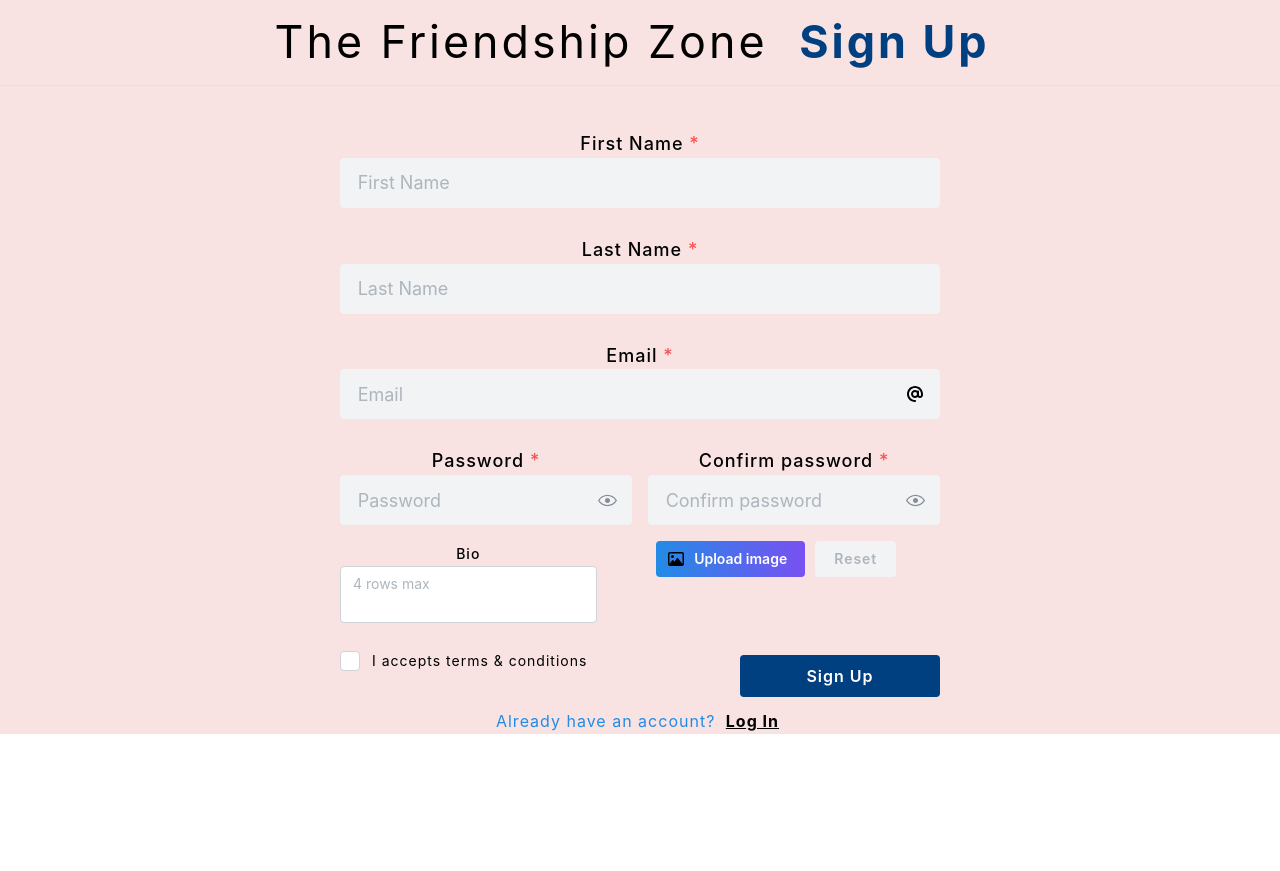
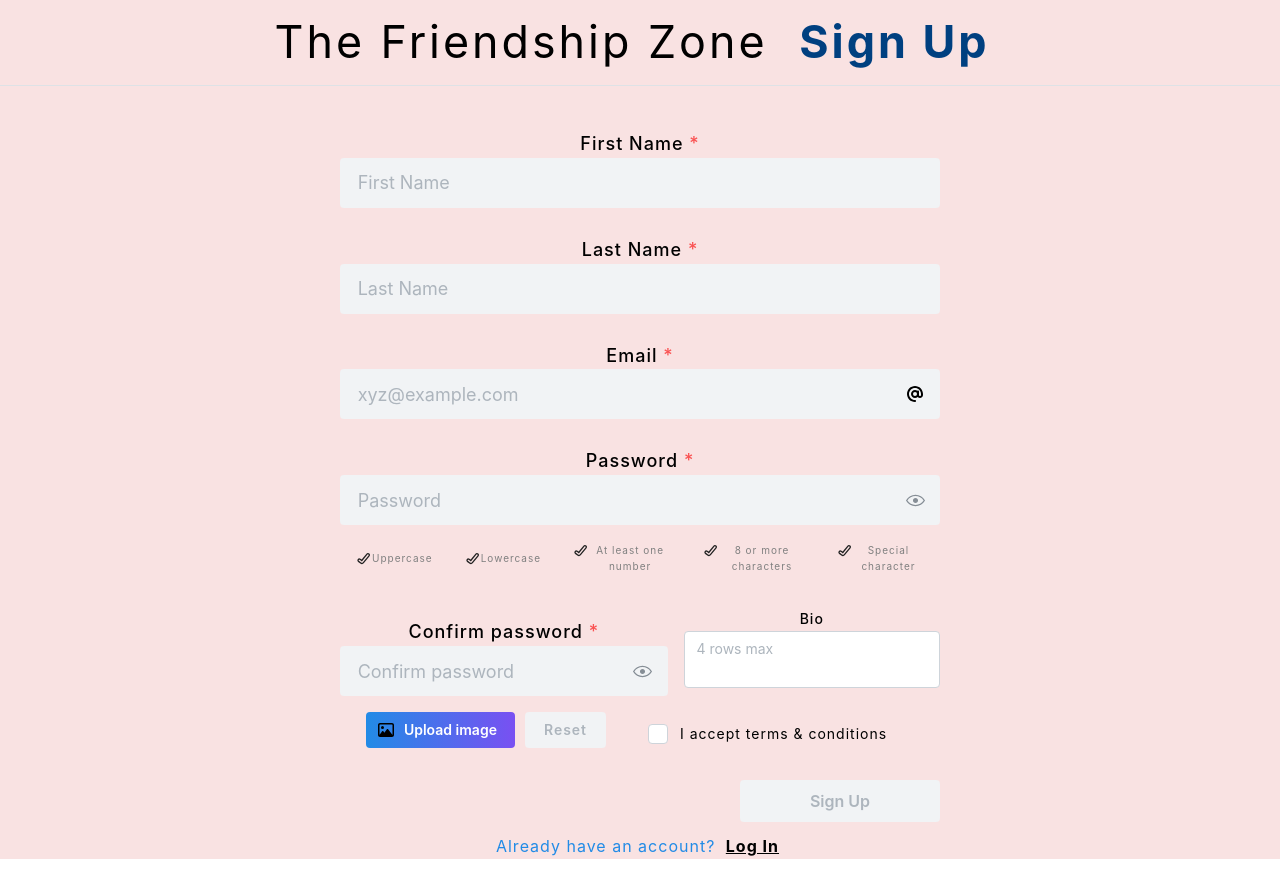
Before and after one commit to A-n-u-O/social-media, a React (Vite) app: page /signUpPage in a window 1280 px wide. Before the commit the page ends 800 px from the top, so only its background shows below. Built offline with nearby package versions, Linux system fonts and the light colour scheme.

Commit message:
changes made

```diff
--- a/package.json
+++ b/package.json
@@ -23,6 +23,7 @@
     "@tiptap/pm": "^2.4.0",
     "@tiptap/react": "^2.4.0",
     "@tiptap/starter-kit": "^2.4.0",
+    "axios": "^1.7.2",
     "dayjs": "^1.11.11",
     "embla-carousel-react": "^8.1.3",
     "emoji-mart": "^5.6.0",
--- a/src/Pages/SignUpPage.tsx
+++ b/src/Pages/SignUpPage.tsx
@@ -4,6 +4,7 @@ import {
   Checkbox,
   Divider,
   FileButton,
+  Flex,
   Grid,
   Group,
   Image,
@@ -15,8 +16,10 @@ import {
 import { isEmail, useForm } from "@mantine/form";
 import at from "../assets/iconAt.svg";
 import imageIcon from "../assets/iconImage.svg";
-import { Link } from "react-router-dom";
+import doneIcon from "../assets/doneIcon.svg";
+import { Link, useNavigate } from "react-router-dom";
 import { useEffect, useRef, useState } from "react";
+import axios from "axios";
 
 // type SignUpPageProps = {
 //   name: [firstName: string, lastName: string];
@@ -43,19 +46,99 @@ const SignUpPage = () => {
       },
     },
   });
+  const navigate = useNavigate();
+  const [profilePicture, setProfilePicture] = useState<File | null>(null);
+  const [profilePictureUrl, setProfilePictureUrl] = useState<null | string>(
+    null
+  );
+  const [password, setPassword] = useState("");
 
-  const [profilePicture, setProfilePicture] = useState<File | null>();
-  const [profilePictureUrl, setProfilePictureUrl] = useState<null | string>();
   useEffect(() => {
     if (profilePicture) {
       setProfilePictureUrl(URL.createObjectURL(profilePicture));
     }
   }, [profilePicture]);
+
   const resetRef = useRef<() => void>(null);
   const clearFile = () => {
     setProfilePicture(null);
     resetRef.current?.();
   };
+
+  const [isButtonDisabled, setIsButtonDisabled] = useState(true);
+  const [error, setError] = useState<string | null>(null);
+
+  const handlePasswordFormat = (password: string) => {
+    switch (true) {
+      case password.length < 8:
+        setError("Password must be at least 8 characters long");
+        setIsButtonDisabled(true);
+        break;
+      case !/[a-z]/.test(password):
+        setError("Password must contain at least one lowercase letter");
+        setIsButtonDisabled(true);
+        break;
+      case !/[A-Z]/.test(password):
+        setError("Password must contain at least one uppercase letter");
+        setIsButtonDisabled(true);
+        break;
+      case !/\d/.test(password):
+        setError("Password must contain at least one digit");
+        setIsButtonDisabled(true);
+        break;
+      case !/[@#$%^&*!]/.test(password):
+        setError(
+          "Password must contain at least one special character (@#$%^&*!)"
+        );
+        setIsButtonDisabled(true);
+        break;
+      default:
+        setError(null);
+        setIsButtonDisabled(false);
+    }
+  };
+
+  const handleSubmit = async (values: any) => {
+    handlePasswordFormat(values.password);
+    if (error) return;
+
+    const formData = new FormData();
+    if (
+      values.firstName.trim() !== "" &&
+      values.lastName.trim() !== "" &&
+      values.password.trim() !== "" &&
+      values.email.trim() !== ""
+    ) {
+      formData.append("firstname", values.firstName);
+      formData.append("lastname", values.lastName);
+      formData.append("email", values.email);
+      formData.append("password", values.password);
+      formData.append("phone", "0800000000");
+      formData.append("role", "PATIENT");
+      if (profilePicture) {
+        formData.append("files", profilePicture);
+      }
+      try {
+        const response = await axios.post(
+          "https://femmetech-backend.onrender.com/api/signup",
+          formData,
+          {
+            headers: {
+              "Content-type": "multipart/form-data",
+            },
+          }
+        );
+        console.log(response.data);
+        navigate("/logInPage");
+      } catch (error) {
+        console.error("error occurred", error);
+        setError("An error occurred during signup. Please try again.");
+      }
+    } else {
+      alert("please fill all asterisked fields");
+    }
+  };
+
   return (
     <Box w="100%" h="100%" ta="center" mx="auto" bg="#F9E2E2" lts="1px">
       <Text size="2.8rem" p="20" lts="3px">
@@ -66,7 +149,7 @@ const SignUpPage = () => {
       </Text>
       <Divider p="md" />
       <form
-        onSubmit={form.onSubmit((values) => console.log(values))}
+        onSubmit={form.onSubmit(handleSubmit)}
         style={{ maxWidth: "600px", margin: "auto" }}>
         <Grid grow>
           <Grid.Col span={12}>
@@ -74,6 +157,7 @@ const SignUpPage = () => {
               variant="filled"
               mt="sm"
               size="lg"
+              withErrorStyles
               radius="sm"
               label="First Name"
               placeholder="First Name"
@@ -102,7 +186,8 @@ const SignUpPage = () => {
               size="lg"
               radius="sm"
               label="Email"
-              placeholder="Email"
+              placeholder="xyz@example.com"
+              type="email"
               required
               rightSectionPointerEvents="none"
               rightSection={<Image w="1rem" h="1rem" src={at} />}
@@ -119,9 +204,63 @@ const SignUpPage = () => {
               label="Password"
               placeholder="Password"
               required
-              key={form.key("password")}
-              {...form.getInputProps("password")}
+              value={password}
+              onChange={(event) => {
+                const value = event.currentTarget.value;
+                setPassword(value);
+                handlePasswordFormat(value);
+                form.setFieldValue("password", value);
+              }}
             />
+            <Flex align="center" mt={2}>
+              <Flex
+                align="center"
+                style={{
+                  color: /[A-Z]/.test(password) ? "blue" : "grey",
+                  fontSize: "10px",
+                  margin: "8px",
+                  padding: "8px",
+                }}>
+                <Image src={doneIcon} h="1rem" w="1rem" /> Uppercase
+              </Flex>
+              <Flex
+                align="center"
+                style={{
+                  color: /[a-z]/.test(password) ? "blue" : "grey",
+                  fontSize: "10px",
+                  margin: "8px",
+                  padding: "8px",
+                }}>
+                <Image src={doneIcon} h="1rem" w="1rem" /> Lowercase
+              </Flex>
+              <Flex
+                style={{
+                  color: /\d/.test(password) ? "blue" : "grey",
+                  fontSize: "10px",
+                  margin: "8px",
+                  padding: "8px",
+                }}>
+                <Image src={doneIcon} h="1rem" w="1rem" /> At least one number
+              </Flex>
+              <Flex
+                style={{
+                  color: password.length >= 8 ? "blue" : "grey",
+                  fontSize: "10px",
+                  margin: "8px",
+                  padding: "8px",
+                }}>
+                <Image src={doneIcon} h="1rem" w="1rem" /> 8 or more characters
+              </Flex>
+              <Flex
+                style={{
+                  color: /[@#$%^&*!]/.test(password) ? "blue" : "grey",
+                  fontSize: "10px",
+                  margin: "8px",
+                  padding: "8px",
+                }}>
+                <Image src={doneIcon} h="1rem" w="1rem" /> Special character
+              </Flex>
+            </Flex>
           </Grid.Col>
           <Grid.Col span={6}>
             <PasswordInput
@@ -184,9 +323,8 @@ const SignUpPage = () => {
           </Grid.Col>
           <Grid.Col span={6}>
             <Checkbox
-              label="I accepts terms & conditions"
+              label="I accept terms & conditions"
               mt="sm"
-              required
               key={form.key("terms")}
               {...form.getInputProps("terms", { type: "checkbox" })}
             />
@@ -200,8 +338,7 @@ const SignUpPage = () => {
                 radius="sm"
                 w="200px"
                 type="submit"
-                component={Link}
-                to="/dashboard">
+                disabled={isButtonDisabled}>
                 Sign Up
               </Button>
             </Group>
@@ -224,4 +361,5 @@ const SignUpPage = () => {
     </Box>
   );
 };
+
 export default SignUpPage;
```
Also changed, not shown: src/assets/doneIcon.svg (added), 1 other file (tests, documents, lock files or other folders).
